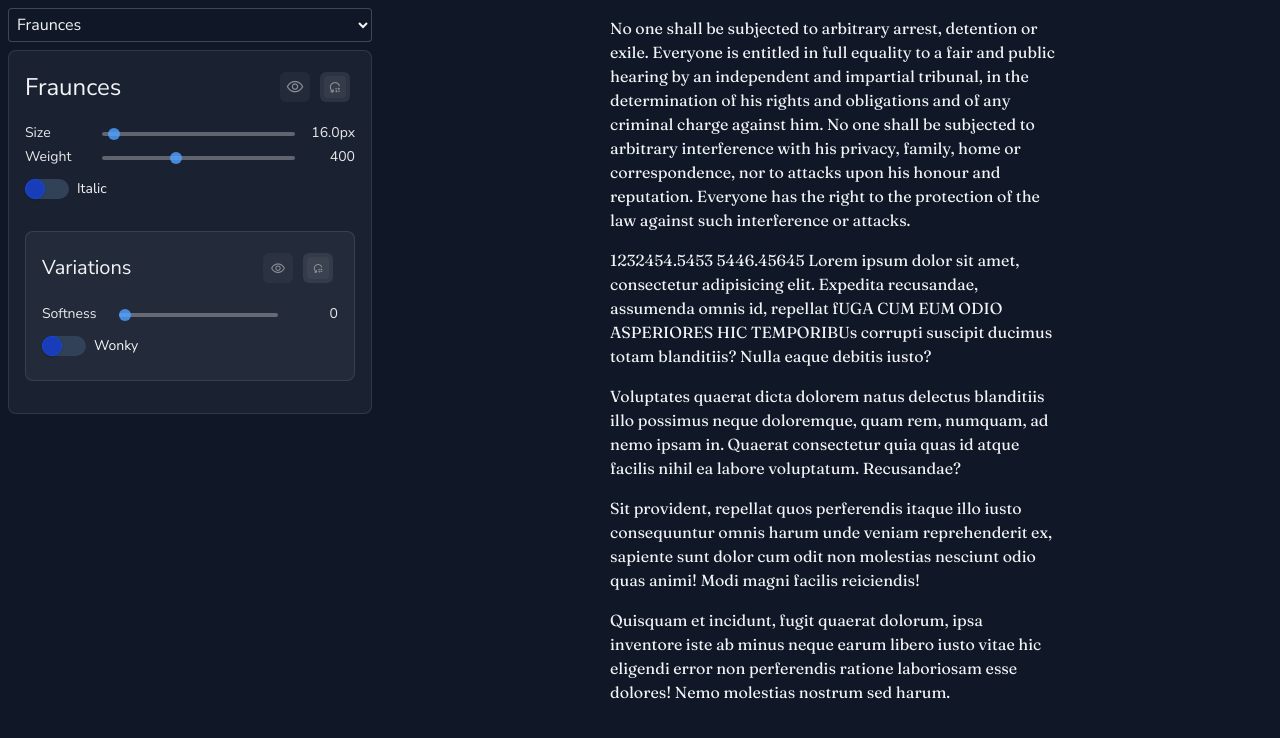
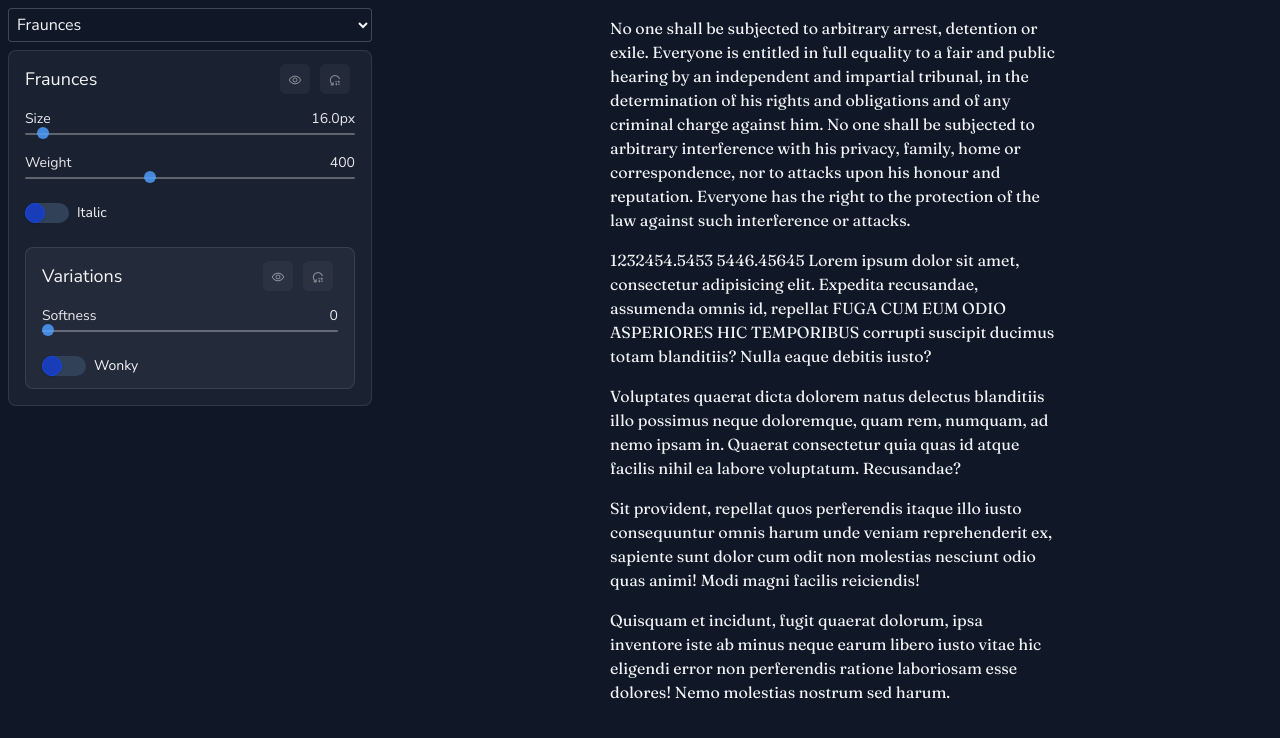
Before and after one commit to dmenta/color-palettes, an Angular app: page / in a window 1280 px wide. Shown: the top 738 px of the page. Built offline with nearby package versions, Linux system fonts and the light colour scheme.

Commit message:
Mejoras visuales

```diff
--- a/src/app/app.component.html
+++ b/src/app/app.component.html
@@ -28,7 +28,7 @@
     </p>
     <p class="mt-4">
       1232454.5453 5446.45645 Lorem ipsum dolor sit amet, consectetur adipisicing elit. Expedita recusandae, assumenda
-      omnis id, repellat fUGA CUM EUM ODIO ASPERIORES HIC TEMPORIBUs corrupti suscipit ducimus totam blanditiis? Nulla
+      omnis id, repellat FUGA CUM EUM ODIO ASPERIORES HIC TEMPORIBUS corrupti suscipit ducimus totam blanditiis? Nulla
       eaque debitis iusto?
     </p>
     <p class="mt-4">
--- a/src/core/components/reset-button.component.ts
+++ b/src/core/components/reset-button.component.ts
@@ -7,7 +7,12 @@ import { Component, input, output } from "@angular/core";
       aria-label="Reset"
       [disabled]="disabled()"
       type="button"
-      class="scale-75 disabled:opacity-50 disabled:pointer-events-none bg-black/10 hover:bg-black/20 dark:bg-gray-300/10 dark:hover:bg-gray-300/20 aspect-square w-10 rounded-lg inline-block active:scale-90 transition-all duration-150"
+      class="scale-75 disabled:opacity-50 disabled:pointer-events-none
+       bg-black/10 hover:bg-black/20 dark:bg-gray-300/10
+       dark:hover:bg-gray-300/20 aspect-square w-10 rounded-lg
+       dark:focus:outline-neutral-500 focus:outline-2
+       focus:outline-neutral-500
+       inline-block active:scale-90 transition-all duration-150"
       (click)="reset.emit()">
       <span class="material-symbols-rounded align-text-top" aria-hidden="true">reset_settings</span>
     </button>
--- a/src/core/components/slider-field/slider-field.component.html
+++ b/src/core/components/slider-field/slider-field.component.html
@@ -1,4 +1,5 @@
-<div class="flex w-full flex-row items-base justify-between gap-[1ch]">
+<div class="w-full mb-3">
+  <div class="flex w-full flex-row items-base justify-between -my-1.5">
     @if(showLabel) {
     <app-field-label
       [for]="fieldName"
@@ -8,15 +9,7 @@
       class="select-none transition-all duration-300"
       (dblclick)="control.reset()"></app-field-label>
     }
-
-  <app-slider
-    [fieldName]="fieldName"
-    [min]="min"
-    [max]="max"
-    [step]="step"
-    [stops]="stops"
-    [accent]="defaultValue !== undefined && control.value !== defaultValue"></app-slider>
-
+    <div class="w-full"></div>
     @if(showValue) {
     <app-field-value
       [value]="control.value"
@@ -28,3 +21,11 @@
     </app-field-value>
     }
   </div>
+  <app-slider
+    [fieldName]="fieldName"
+    [min]="min"
+    [max]="max"
+    [step]="step"
+    [stops]="stops"
+    [accent]="defaultValue !== undefined && control.value !== defaultValue"></app-slider>
+</div>
--- a/src/core/components/slider/slider.component.html
+++ b/src/core/components/slider/slider.component.html
@@ -13,7 +13,7 @@
       'dark:[&::-webkit-slider-thumb]:bg-orange-400/100': accent,
       'dark:focus:[&::-webkit-slider-thumb]:outline-orange-600/80': accent,
     }"
-    class="flex h-[.75rem] w-full [&::-webkit-slider-thumb]:transition-all [&::-webkit-slider-thumb]:duration-150 [&::-webkit-slider-thumb]:bg-orange-400/80 focus:[&::-webkit-slider-thumb]:outline-orange-300/80 dark:[&::-webkit-slider-thumb]:bg-blue-400/80 dark:focus:[&::-webkit-slider-thumb]:outline-blue-600/80 cursor-pointer appearance-none flex-row items-center focus:outline-none [&::-webkit-slider-thumb]:mt-[-0.25rem] [&::-webkit-slider-thumb]:h-[.75rem] [&::-webkit-slider-thumb]:w-[.75rem] [&::-webkit-slider-thumb]:appearance-none [&::-webkit-slider-thumb]:rounded-full focus:[&::-webkit-slider-thumb]:outline-offset-1 focus:[&::-webkit-slider-thumb]:outline-2 [&::-webkit-slider-runnable-track]:h-[.25rem] [&::-webkit-slider-runnable-track]:rounded-full [&::-webkit-slider-runnable-track]:bg-black/20 dark:[&::-webkit-slider-runnable-track]:bg-white/30"
+    class="flex h-[.75rem] w-full [&::-webkit-slider-thumb]:transition-all [&::-webkit-slider-thumb]:duration-150 [&::-webkit-slider-thumb]:bg-orange-400/80 focus:[&::-webkit-slider-thumb]:outline-orange-300/80 dark:[&::-webkit-slider-thumb]:bg-blue-400/80 dark:focus:[&::-webkit-slider-thumb]:outline-blue-600/80 cursor-pointer appearance-none flex-row items-center focus:outline-none [&::-webkit-slider-thumb]:mt-[-0.35rem] [&::-webkit-slider-thumb]:h-[.75rem] [&::-webkit-slider-thumb]:w-[.75rem] [&::-webkit-slider-thumb]:appearance-none [&::-webkit-slider-thumb]:rounded-full focus:[&::-webkit-slider-thumb]:outline-offset-1 focus:[&::-webkit-slider-thumb]:outline-2 [&::-webkit-slider-runnable-track]:h-[.125rem] [&::-webkit-slider-runnable-track]:rounded-full [&::-webkit-slider-runnable-track]:bg-black/20 dark:[&::-webkit-slider-runnable-track]:bg-white/30"
     [attr.list]="useTicks ? fieldName + '-datalist' : null" />
   @if(useTicks) {
   <app-data-list [id]="fieldName + '-datalist'" [values]="stops"> </app-data-list>
--- a/src/core/components/visibility-button.component.ts
+++ b/src/core/components/visibility-button.component.ts
@@ -7,7 +7,12 @@ import { Component, input, output } from "@angular/core";
       aria-label="Visibility"
       [disabled]="disabled()"
       type="button"
-      class="scale-75 disabled:opacity-50 disabled:pointer-events-none bg-black/10 hover:bg-black/20 dark:bg-gray-300/10 dark:hover:bg-gray-300/20 aspect-square w-10 rounded-lg inline-block active:scale-90 transition-all duration-150"
+      class="scale-75 disabled:opacity-50 disabled:pointer-events-none
+       bg-black/10 hover:bg-black/20 dark:bg-gray-300/10
+       dark:hover:bg-gray-300/20 aspect-square w-10 rounded-lg
+       dark:focus:outline-neutral-500 focus:outline-2
+       focus:outline-neutral-500
+       inline-block active:scale-90 transition-all duration-150"
       (click)="toggle.emit()">
       <span class="material-symbols-rounded align-text-top" aria-hidden="true">{{
         visible() ? "visibility" : "visibility_off"
--- a/src/core/font-control/font-control.component.html
+++ b/src/core/font-control/font-control.component.html
@@ -1,21 +1,16 @@
-<div class="border-1 p-4 rounded-lg border-black/10 dark:border-white/10 dark:bg-gray-300/5 bg-gray-300/5">
+<div class="border-1 px-4 py-2 rounded-lg border-black/10 dark:border-white/10 dark:bg-gray-300/5 bg-gray-300/5">
   <form [formGroup]="formGroup">
-    <h3 class="text-2xl mb-4 flex items-center justify-between">
+    <h4 class="text-lg mb-4 flex items-center justify-between">
       {{ fontFamily?.name }}
       <div>
-        <app-visibility-button [visible]="visible()" [disabled]="limpio()" (toggle)="toggleVisible()">
-        </app-visibility-button>
-        <app-reset-button
-          [disabled]="limpio()"
-          (reset)="reset()"
-          class="scale-75 disabled:opacity-50 disabled:pointer-events-none bg-black/10 hover:bg-black/20 dark:bg-gray-300/10 dark:hover:bg-gray-300/20 aspect-square w-10 rounded-lg inline-block active:scale-90 transition-all duration-150">
-        </app-reset-button>
+        <app-visibility-button [visible]="visible()" [disabled]="limpio()" (toggle)="toggleVisible()" />
+        <app-reset-button [disabled]="limpio()" (reset)="reset()" />
       </div>
-    </h3>
+    </h4>
 
-    @for(property of propiedades; track property.name) { @if(formGroup; as group){ @if(property.type==="single") {
+    @for(property of propiedades; track property.name) { @switch (property.type) { @case ("single") {
     <app-slider-field
-      [formGroup]="group"
+      [formGroup]="formGroup"
       [fieldName]="property.parte.fieldName"
       [class.hidden]="!visible() && property.parte.defaultValue === formGroup.controls[property.parte.fieldName].value"
       [min]="property.parte.min"
@@ -28,27 +23,24 @@
       [showValue]="true"
       [unit]="property.parte.unit"
       [defaultValue]="property.parte.defaultValue"
-      [valueLength]="valueLength">
-    </app-slider-field>
-    }@else if(property.type==="boolean") {
+      [valueLength]="valueLength" />
+    } @case ("multi") { @if(variations; as variaciones){
+    <div class="pt-2">
+      <app-font-variation-control
+        [fieldName]="property.name"
+        [variations]="variaciones"
+        [labelLength]="labelLength"
+        [valueLength]="valueLength" />
+    </div>
+    } } @case ("boolean") {
     <div
       class="flex items-center gap-2 my-2"
-      [class.hidden]="!visible() && property.parte.defaultValue === group.controls[property.parte.fieldName].value">
+      [class.hidden]="!visible() && property.parte.defaultValue === formGroup.controls[property.parte.fieldName].value">
       <app-toggle-check
         [defaultValue]="property.parte.defaultValue"
         [fieldName]="property.parte.fieldName"
-        [label]="property.parte.caption">
-      </app-toggle-check>
+        [label]="property.parte.caption" />
     </div>
-
-    }@else if(property.type==="multi" && variations!==null) {
-    <div class="pt-2">
-      <app-font-variation-control
-        [fieldName]="property.name"
-        [variations]="variations"
-        [labelLength]="labelLength"
-        [valueLength]="valueLength"></app-font-variation-control>
-    </div>
-    } } }
+    } }}
   </form>
 </div>
--- a/src/core/font-control/font-variation-control.component.html
+++ b/src/core/font-control/font-variation-control.component.html
@@ -1,16 +1,11 @@
-<div class="border-1 my-4 p-4 rounded-lg border-black/10 dark:border-white/10 dark:bg-gray-300/5 bg-gray-300/5">
+<div class="border-1 my-2 px-4 py-2 rounded-lg border-black/10 dark:border-white/10 dark:bg-gray-300/5 bg-gray-300/5">
   @if(variations; as variantes) {
   <form [formGroup]="formGroup">
-    <h4 class="text-xl mb-4 flex items-center justify-between">
+    <h4 class="text-lg mb-4 flex items-center justify-between">
       {{ variantes.propiedad.caption }}
       <div>
-        <app-visibility-button [visible]="visible()" [disabled]="sinCambios" (toggle)="toggleVisible()">
-        </app-visibility-button>
-        <app-reset-button
-          [disabled]="sinCambios"
-          (reset)="reset()"
-          class="scale-75 disabled:opacity-50 disabled:pointer-events-none bg-black/10 hover:bg-black/20 dark:bg-gray-300/10 dark:hover:bg-gray-300/20 aspect-square w-10 rounded-lg inline-block active:scale-90 transition-all duration-150">
-        </app-reset-button>
+        <app-visibility-button [visible]="visible()" [disabled]="sinCambios" (toggle)="toggleVisible()" />
+        <app-reset-button [disabled]="sinCambios" (reset)="reset()" />
       </div>
     </h4>
 
@@ -29,17 +24,15 @@
       [showValue]="true"
       [unit]=""
       [defaultValue]="parte.range.defaultValue"
-      [valueLength]="valueLength">
-    </app-slider-field
-    >} @else {
+      [valueLength]="valueLength" />
+    } @else {
     <div
-      class="flex items-center gap-2 my-2"
+      class="flex items-center gap-2 my-1"
       [class.hidden]="!visible() && parte.range.defaultValue === formGroup.controls[parte.variation.identifier].value">
       <app-toggle-check
         [defaultValue]="parte.range.defaultValue"
         [fieldName]="parte.variation.identifier"
-        [label]="parte.variation.caption">
-      </app-toggle-check>
+        [label]="parte.variation.caption" />
     </div>
     } }
   </form>
--- a/src/core/font-style/font-configs.ts
+++ b/src/core/font-style/font-configs.ts
@@ -9,7 +9,7 @@ export const familiasDisponibles = [
       weightConfig({ min: 200, max: 1000 }, 400),
       italicConfig(false),
       createFontVariationAxe([
-        { variation: fontVariations.width, min: 75, max: 125, step: 2, initialValue: 100 },
+        { variation: fontVariations.width, min: 75, max: 125, step: 2.5, initialValue: 100 },
         { variation: fontVariations.lowercase, min: 440, max: 540, step: 2, initialValue: 500 },
       ]),
     ],
@@ -20,7 +20,7 @@ export const familiasDisponibles = [
       sizeConfig({ min: 12, max: 72 }, 36),
       weightConfig({ min: 100, max: 900 }, 400),
       italicConfig(false),
-      createFontVariationAxe([{ variation: fontVariations.width, min: 75, max: 100, step: 2, initialValue: 100 }]),
+      createFontVariationAxe([{ variation: fontVariations.width, min: 75, max: 100, step: 2.5, initialValue: 100 }]),
     ],
   },
   {
@@ -29,7 +29,7 @@ export const familiasDisponibles = [
       sizeConfig({ min: 12, max: 24 }, 16),
       weightConfig({ min: 100, max: 900 }, 400),
       italicConfig(false),
-      createFontVariationAxe([{ variation: fontVariations.width, min: 62.5, max: 100, step: 2, initialValue: 100 }]),
+      createFontVariationAxe([{ variation: fontVariations.width, min: 62.5, max: 100, step: 2.5, initialValue: 100 }]),
     ],
   },
   {
@@ -50,7 +50,7 @@ export const familiasDisponibles = [
       sizeConfig({ min: 12, max: 36 }, 16),
       weightConfig({ min: 100, max: 900 }, 400),
       italicConfig(false),
-      createFontVariationAxe([{ variation: fontVariations.width, min: 62.5, max: 100, step: 2, initialValue: 100 }]),
+      createFontVariationAxe([{ variation: fontVariations.width, min: 62.5, max: 100, step: 2.5, initialValue: 100 }]),
     ],
   },
   {
@@ -59,7 +59,7 @@ export const familiasDisponibles = [
       sizeConfig({ min: 12, max: 36 }, 16),
       weightConfig({ min: 300, max: 900 }, 400),
       italicConfig(false),
-      createFontVariationAxe([{ variation: fontVariations.width, min: 87, max: 112, step: 2, initialValue: 100 }]),
+      createFontVariationAxe([{ variation: fontVariations.width, min: 87, max: 112, step: 2.5, initialValue: 100 }]),
     ],
   },
 
@@ -69,7 +69,7 @@ export const familiasDisponibles = [
       sizeConfig({ min: 12, max: 72 }, 36),
       weightConfig({ min: 100, max: 1000 }, 400),
       createFontVariationAxe([
-        { variation: fontVariations.width, min: 25, max: 151, step: 2, initialValue: 100 },
+        { variation: fontVariations.width, min: 25, max: 151, step: 2.5, initialValue: 100 },
         { variation: fontVariations.grade, min: -200, max: 150, step: 5, initialValue: 0 },
         { variation: fontVariations.slant, min: -10, max: 0, step: 1, initialValue: 0 },
         { variation: fontVariations.lowercase, min: 416, max: 570, step: 5, initialValue: 514 },
```
Lines whose indentation alone changed are shown as unchanged.
